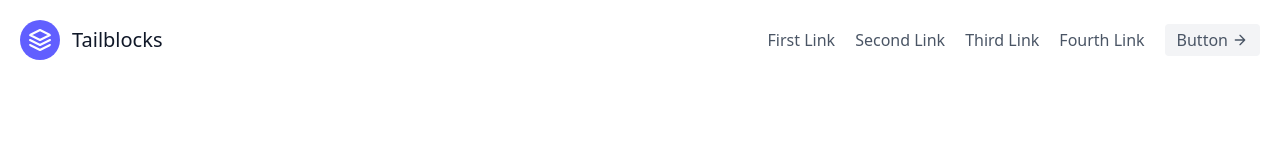
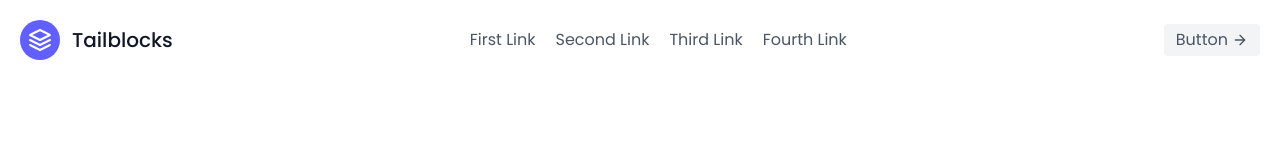
Before and after one commit to ThaungHtikeSan1/ecommerce-website-test, a website: page src/index.html in a window 1280 px wide. Drawn offline with Linux system fonts and the light colour scheme.

Commit message:
updatenetbar

```diff
--- a/src/index.html
+++ b/src/index.html
@@ -6,7 +6,7 @@
     <title>Document</title>
     <link rel="stylesheet" href="./output.css">
 </head>
-<body>
+<body class="font-poppins">
   <header class="text-gray-600 body-font">
     <div class="container mx-auto flex flex-wrap p-5 flex-col md:flex-row items-center">
       <a class="flex title-font font-medium items-center text-gray-900 mb-4 md:mb-0">
@@ -15,7 +15,7 @@
         </svg>
         <span class="ml-3 text-xl">Tailblocks</span>
       </a>
-          <nav class="md:ml-auto flex flex-wrap items-center text-base justify-center">
+      <nav class="md:ml-auto md:mr-auto flex flex-wrap items-center text-base justify-center">
         <a class="mr-5 hover:text-gray-900">First Link</a>
         <a class="mr-5 hover:text-gray-900">Second Link</a>
         <a class="mr-5 hover:text-gray-900">Third Link</a>
--- a/src/input.css
+++ b/src/input.css
@@ -1 +1,6 @@
+@import url('https://fonts.googleapis.com/css2?family=Poppins:ital,wght@0,100;0,200;0,300;0,400;0,500;0,600;0,700;0,800;0,900;1,100;1,200;1,300;1,400;1,500;1,600;1,700;1,800;1,900&display=swap');
 @import "tailwindcss";
+
+@theme {
+    --font-poppins: Poppins, sans-serif;
+}
```
Also changed, not shown: src/output.css. Lines whose indentation alone changed are shown as unchanged.
